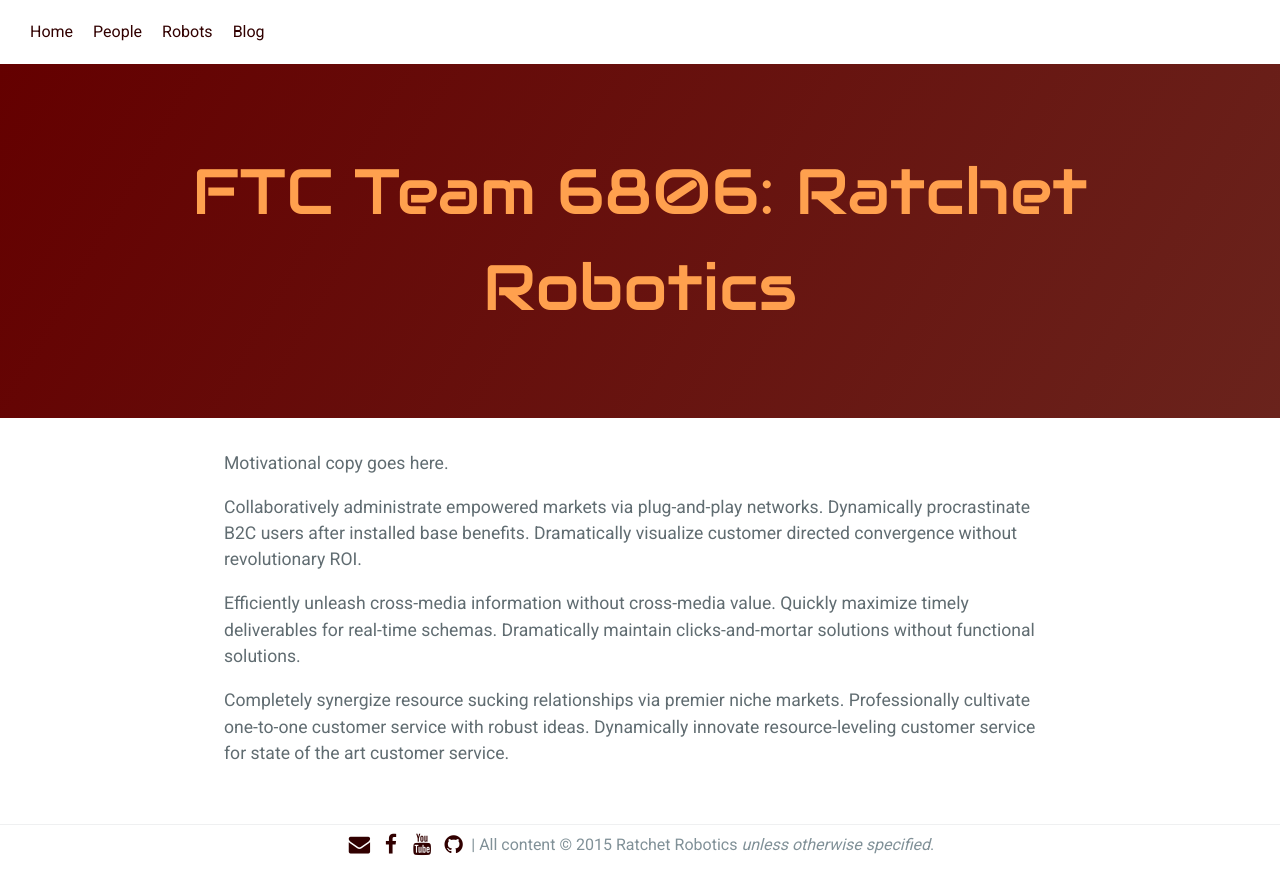
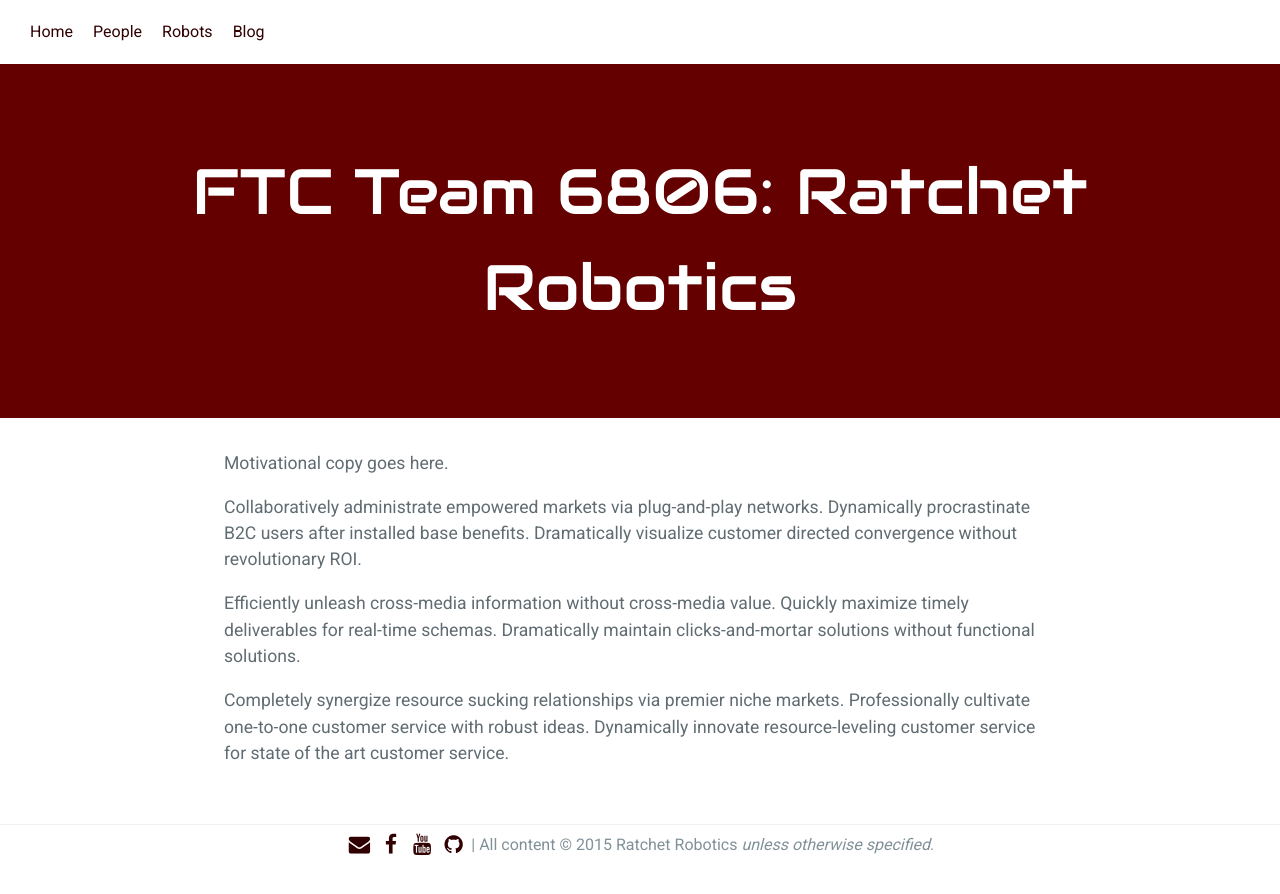
Before and after one commit to FTC-6806/ftc-6806.github.io, a Jekyll site: the page built from index.md, in a window 1280 px wide. Shown: the top 894 px of the page. Built offline with Jekyll 4.4.1, drawn with Linux system fonts in a browser that asks for light colours; nearby versions of some CDN libraries.

Commit message:
New color scheme

```diff
--- a/_sass/_base.scss
+++ b/_sass/_base.scss
@@ -41,12 +41,12 @@ body {
 }
 
 a {
-  color: darken($rr_red, 10%);
+  color: darken($rr-red, 10%);
   text-decoration: none;
 
   &:hover {
     text-decoration: underline;
-    color: $rr_red;
+    color: $rr-red;
   }
 }
 
@@ -97,8 +97,7 @@ a {
 .page-header {
   color: #fff;
   text-align: center;
-  //background-color: darken($red, 10%);
-  background-image: linear-gradient(120deg, $rr_red, #6a231c);
+  background-color: $rr-red;
 
   @include large {
     padding: 5rem 6rem;
@@ -118,7 +117,7 @@ a {
   font-weight: 400;
   margin-top: 0;
   margin-bottom: 0.1rem;
-  color: lighten($orange, 10%);
+  color: $white;
 
   @include large {
     font-size: 4rem;
--- a/_sass/_navbar.scss
+++ b/_sass/_navbar.scss
@@ -22,9 +22,9 @@ html {
 		margin: 0 10px;
 
 		> a {
-			// color: darken($rr_red, 20%);
+			// color: darken($rr-red, 20%);
 			// &:hover {
-			// 	color: $rr_red;
+			// 	color: $rr-red;
 			// }
 		}
 	}
```
